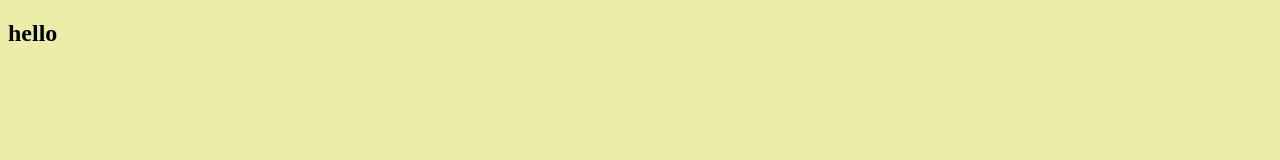
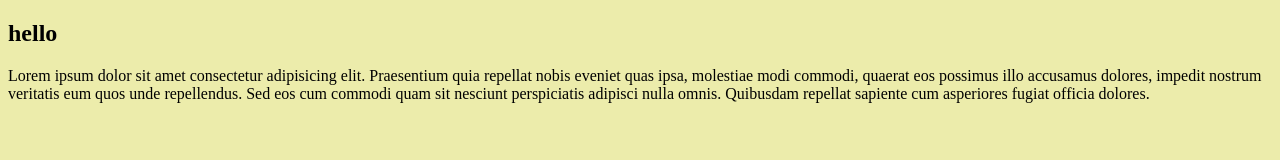
Before and after one commit to Alexxjw/alexx.github.io, a plain HTML site: page index.html in a window 1280 px wide. Drawn offline with Linux system fonts and the light colour scheme.

Commit message:
paragraph

```diff
--- a/index.html
+++ b/index.html
@@ -8,5 +8,6 @@
 </head>
 <body>
 <h2>hello</h2>
+<p class="">Lorem ipsum dolor sit amet consectetur adipisicing elit. Praesentium quia repellat nobis eveniet quas ipsa, molestiae modi commodi, quaerat eos possimus illo accusamus dolores, impedit nostrum veritatis eum quos unde repellendus. Sed eos cum commodi quam sit nesciunt perspiciatis adipisci nulla omnis. Quibusdam repellat sapiente cum asperiores fugiat officia dolores.</p>
 </body>
 </html>
```
